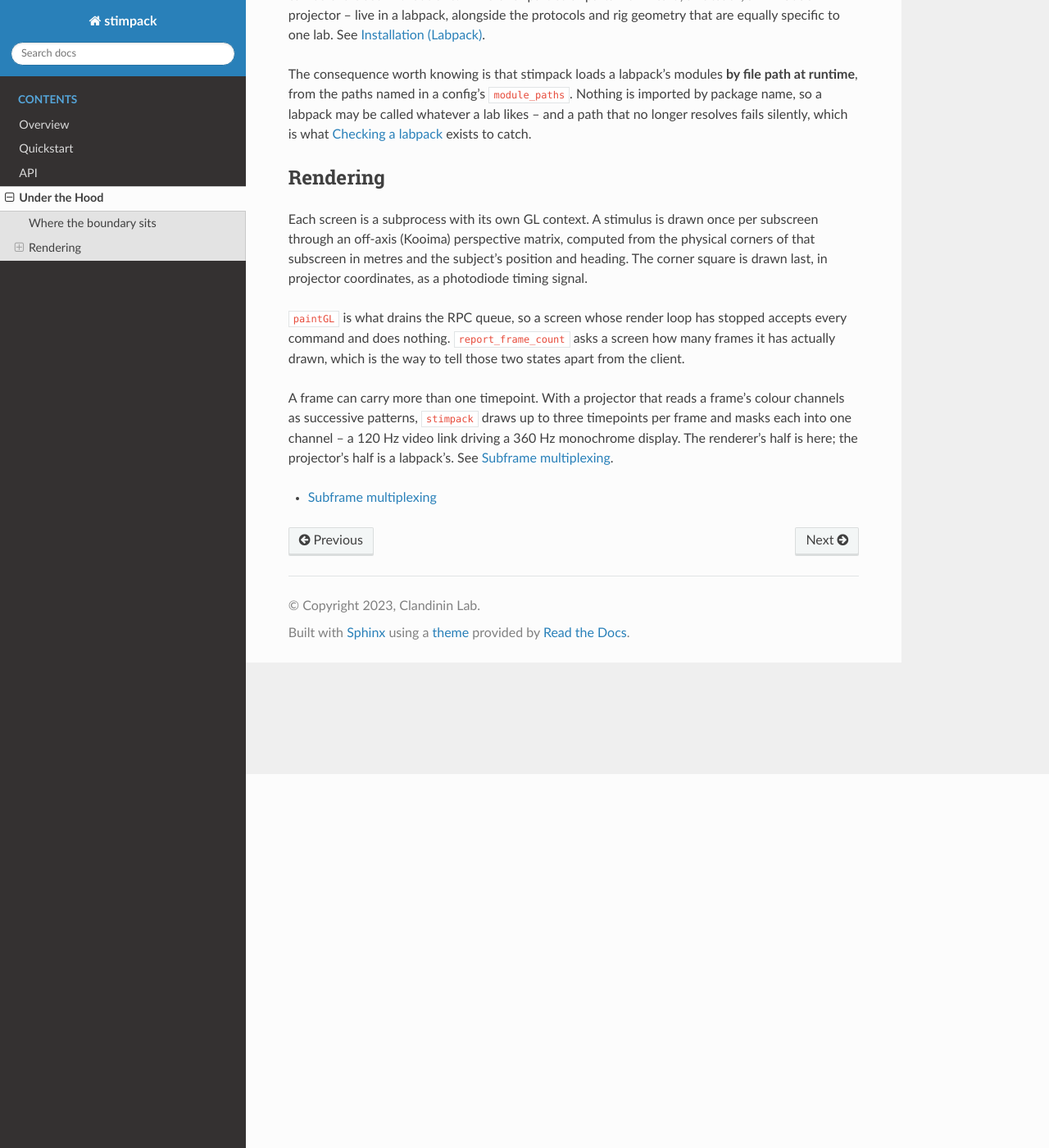
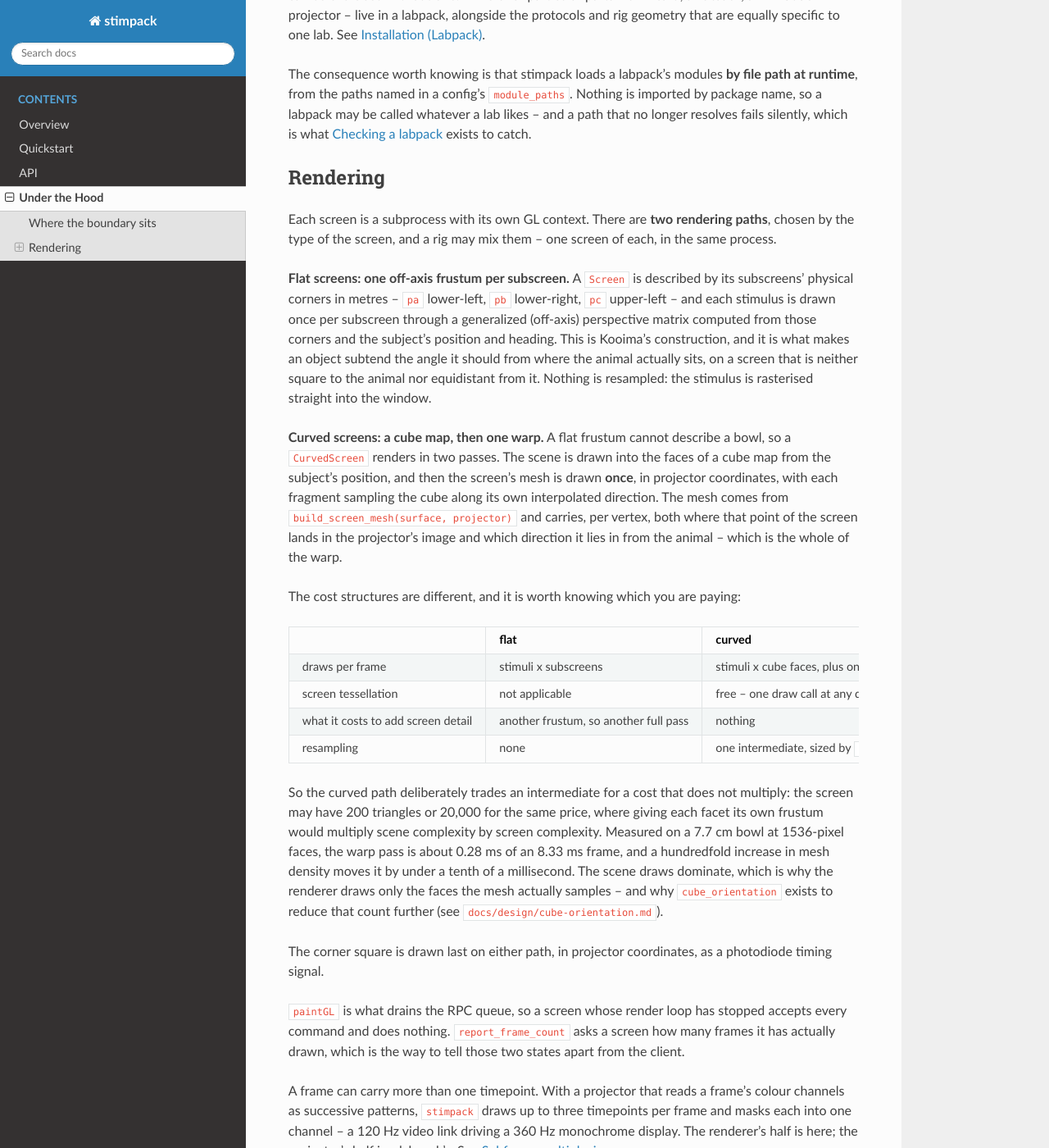
Before and after one commit to ClandininLab/stimpack, a Sphinx documentation site: the page built from docs/source/under_the_hood.rst, in a window 1280 px wide and 1400 px high, scrolled down 456 px. Shown: the whole window at 82% size. Built offline with Sphinx 7.4.7 and the Read the Docs theme 3.1.0, drawn with Linux system fonts in a browser that asks for light colours.

Commit message:
Describe both rendering paths, not just the flat one
The README and the docs described perspective correction as though there were
one way it happened -- an off-axis frustum per subscreen. That is the flat
path. A curved screen cannot be described by a flat frustum at all, and
renders through a cube map and a warp instead, which is a different cost
structure rather than a variation on the same one.

Both are now described together, with the trade stated: the flat path
resamples nothing and pays stimuli x subscreens; the curved path pays
stimuli x cube faces plus one warp, and in exchange the screen is one draw
call however finely it is tessellated. Measured numbers for the warp, since
'an intermediate' invites the assumption that it is the expensive part and it
is about 0.28 ms of an 8.33 ms frame.

The README's example is executed rather than written from memory.

Co-Authored-By: Claude Opus 5 (1M context) <noreply@anthropic.com>
Claude-Session: https://claude.ai/code/session_01CPhcJNpT2UTPfwvfJKLdVv

```diff
--- a/docs/source/under_the_hood.rst
+++ b/docs/source/under_the_hood.rst
@@ -26,10 +26,57 @@ silently, which is what :doc:`check_labpack` exists to catch.
 Rendering
 =========
 
-Each screen is a subprocess with its own GL context. A stimulus is drawn once per subscreen through
-an off-axis (Kooima) perspective matrix, computed from the physical corners of that subscreen in
-metres and the subject's position and heading. The corner square is drawn last, in projector
-coordinates, as a photodiode timing signal.
+Each screen is a subprocess with its own GL context. There are **two rendering paths**, chosen by
+the type of the screen, and a rig may mix them -- one screen of each, in the same process.
+
+**Flat screens: one off-axis frustum per subscreen.** A ``Screen`` is described by its subscreens'
+physical corners in metres -- ``pa`` lower-left, ``pb`` lower-right, ``pc`` upper-left -- and each
+stimulus is drawn once per subscreen through a generalized (off-axis) perspective matrix computed
+from those corners and the subject's position and heading. This is Kooima's construction, and it is
+what makes an object subtend the angle it should from where the animal actually sits, on a screen
+that is neither square to the animal nor equidistant from it. Nothing is resampled: the stimulus is
+rasterised straight into the window.
+
+**Curved screens: a cube map, then one warp.** A flat frustum cannot describe a bowl, so a
+``CurvedScreen`` renders in two passes. The scene is drawn into the faces of a cube map from the
+subject's position, and then the screen's mesh is drawn **once**, in projector coordinates, with
+each fragment sampling the cube along its own interpolated direction. The mesh comes from
+``build_screen_mesh(surface, projector)`` and carries, per vertex, both where that point of the
+screen lands in the projector's image and which direction it lies in from the animal -- which is the
+whole of the warp.
+
+The cost structures are different, and it is worth knowing which you are paying:
+
+.. list-table::
+   :header-rows: 1
+   :widths: 22 39 39
+
+   * -
+     - flat
+     - curved
+   * - draws per frame
+     - stimuli x subscreens
+     - stimuli x cube faces, plus one warp
+   * - screen tessellation
+     - not applicable
+     - free -- one draw call at any density
+   * - what it costs to add screen detail
+     - another frustum, so another full pass
+     - nothing
+   * - resampling
+     - none
+     - one intermediate, sized by ``cube_resolution``
+
+So the curved path deliberately trades an intermediate for a cost that does not multiply: the screen
+may have 200 triangles or 20,000 for the same price, where giving each facet its own frustum would
+multiply scene complexity by screen complexity. Measured on a 7.7 cm bowl at 1536-pixel faces, the
+warp pass is about 0.28 ms of an 8.33 ms frame, and a hundredfold increase in mesh density moves it
+by under a tenth of a millisecond. The scene draws dominate, which is why the renderer draws only
+the faces the mesh actually samples -- and why ``cube_orientation`` exists to reduce that count
+further (see ``docs/design/cube-orientation.md``).
+
+The corner square is drawn last on either path, in projector coordinates, as a photodiode timing
+signal.
 
 ``paintGL`` is what drains the RPC queue, so a screen whose render loop has stopped accepts every
 command and does nothing. ``report_frame_count`` asks a screen how many frames it has actually
```
Also changed, not shown: README.md (+23 -2 lines).
